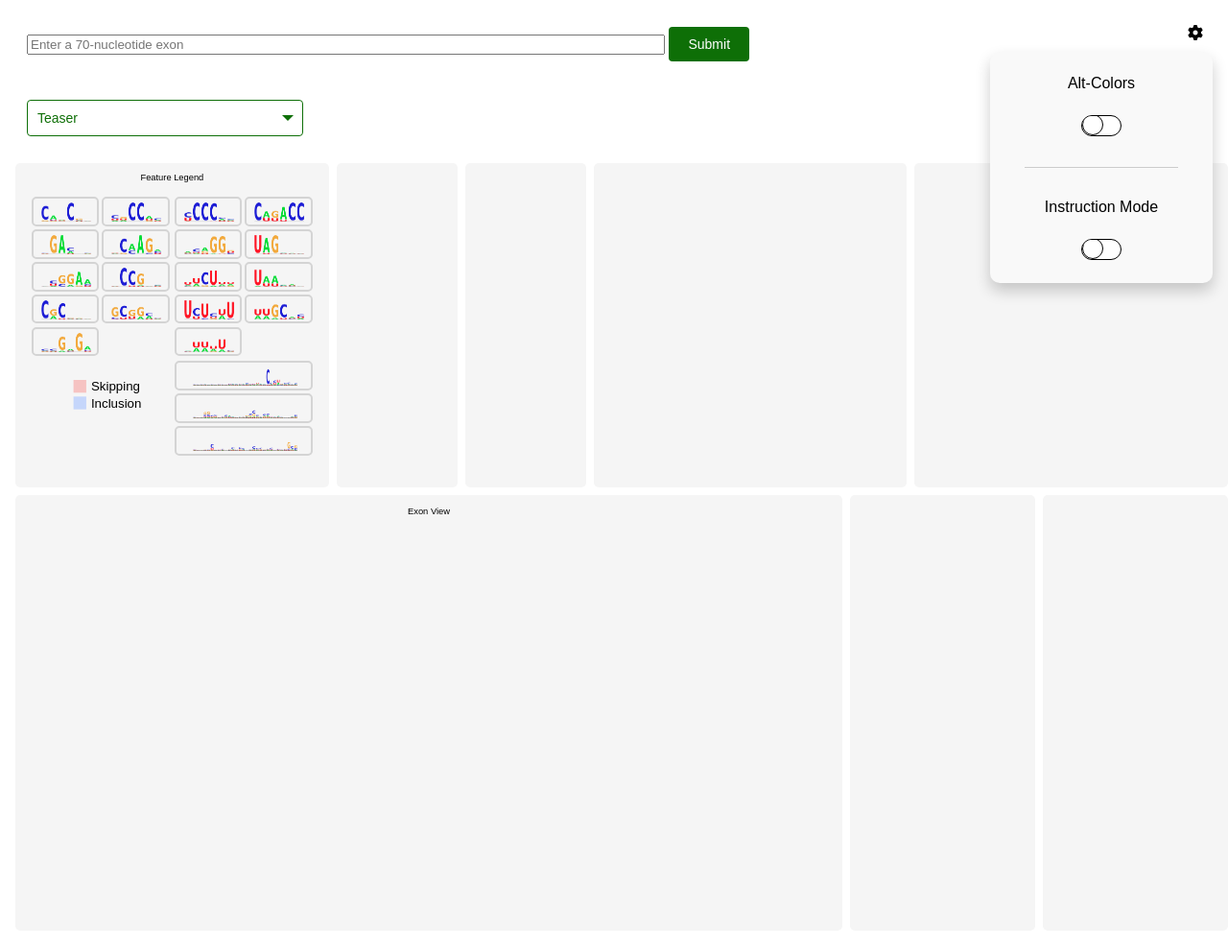
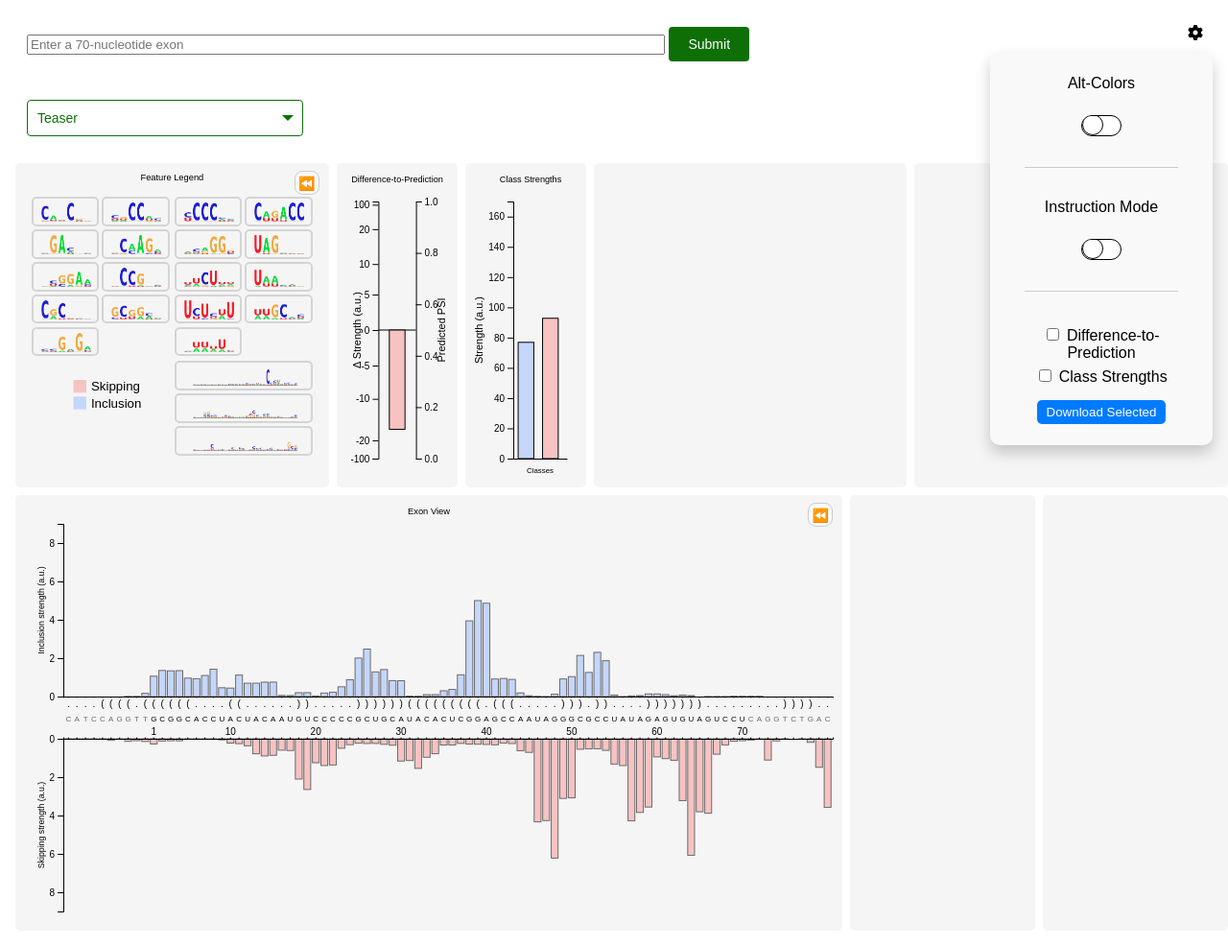
Before and after one commit to Liao-Group/interface-demo, a Flask app: page / in a window 1280 px wide, after a click that opens the changed part. Shown: the whole page at 96% size. Run offline with Flask 3, Linux system fonts and the light colour scheme; data that the repository does not hold is empty; some libraries are stand-ins or nearby versions.

Commit message:
adding the rewind button and starting to the set up the download

```diff
--- a/src/app.py
+++ b/src/app.py
@@ -34,7 +34,7 @@ def fetch_prediction_from_server(exon):
     """Attempt to fetch the prediction from the server, handle errors gracefully."""
     try:
         # change the http address once the ec2 server is up.
-        response = requests.post('http://127.0.0.1:5001/prediction', data={'exon': exon}, timeout=10)
+        response = requests.post('http://18.116.35.59:5000/prediction', data={'exon': exon}, timeout=10)
         response.raise_for_status()  # This will raise an HTTPError for bad responses (4XX, 5XX)
         return response.json()
     except requests.exceptions.RequestException as e:
@@ -66,6 +66,8 @@ def get_data():
     option = request.args.get('option', 'teaser_18')
 
     # Main logic to decide whether to use server or local file
+    if option in default_options:
+        return read_local_data(option)
     exon = get_default_exon(option)
     json_response = fetch_prediction_from_server(exon)
 
--- a/src/static/events.js
+++ b/src/static/events.js
@@ -3,6 +3,7 @@ let defaultSetting = "off";
 // toggle outline
 // also thinking on separating this
 // check for toggle state before refreshing
+
 
 document.addEventListener('DOMContentLoaded', function () {
   const toggleButton = document.getElementById('toggleButton');
@@ -44,9 +45,6 @@ document.addEventListener('DOMContentLoaded', function () {
   location.reload();
 });
 });
-
-
-
 
 // setting dropdown
 function toggleDropdown() {
@@ -129,3 +127,22 @@ async function fetchData(option) {
       console.error("Failed to fetch or parse data:", error);
   }
 }
+
+
+document.addEventListener("DOMContentLoaded", function() {
+document.getElementById("rewindButton1").addEventListener('click', function() {
+  resetGraph();
+});
+})
+
+document.addEventListener("DOMContentLoaded", function() {
+  document.getElementById("rewindButton2").addEventListener('click', function() {
+    resetGraph();
+  });
+  })
+
+
+document.addEventListener("DOMContentLoaded", function() {
+document.querySelector('.svg-select button').addEventListener('click', downloadSelectedSVGs);
+
+})
--- a/src/static/styles.css
+++ b/src/static/styles.css
@@ -229,6 +229,7 @@ html {
   padding: 0.75rem 1rem;
   text-decoration: none;
   display: block;
+  font-size: 12;
   }
   .divider {
   border: none;
@@ -237,3 +238,84 @@ html {
   margin: 1.25rem;
   width: 80%;
   }
+
+
+  .nucleotide-view {
+    position: relative;
+}
+
+.feature-legend-container {
+  position: relative;
+}
+
+.psi-view {
+  position: relative;
+}
+.rewindButton {
+    position: absolute;
+    top: 8px;
+    right: 10px;
+    padding: 8px 12px;
+    font-size: 14px; /* Adjust the size of the arrow */
+    color: #333; /* Arrow color */
+    background-color: #f8f9fa;
+    border: 1px solid #ccc;
+    border-radius: 33%; /* Makes the button circular */
+    cursor: pointer;
+    z-index: 10; /* Ensures the button is above the SVG */
+    display: flex;
+    align-items: center;
+    justify-content: center;
+    width: 25px; /* Fixed width */
+    height: 25px; /* Fixed height */
+    text-align: center;
+}
+
+#btn {
+  position: absolute;
+  bottom: 6px;
+  right: 8px;
+  padding: 8px 12px;
+  font-size: 16px; /* Adjust the size of the arrow */
+  color: #fff;
+  background-color: #007bff;
+  border: none;
+  border-radius: 33%;  /* Fully rounded borders to form a circle */
+  cursor: pointer;
+  transition: background-color 0.3s;
+  display: flex;
+  width: 20px; /* Fixed width */
+  height: 20px; /* Fixed height */
+  align-items: center;
+  justify-content: center;
+  text-decoration: none;  /* Removes underline if used within <a> tags */
+  outline: none;  /* Removes focus outline for a cleaner look */
+}
+
+#downloadButton:hover {
+  background-color: #0056b3;
+}
+
+
+.svg-select {
+  padding: 10px;
+}
+
+.svg-select label {
+  display: block;
+  margin: 5px 0;
+}
+
+.svg-select button {
+  margin-top: 10px;
+  padding: 5px 10px;
+  background-color: #007bff;
+  color: white;
+  border: none;
+  border-radius: 5px;
+  cursor: pointer;
+}
+
+.svg-select button:hover {
+  background-color: #0056b3;
+}
--- a/src/static/utils.js
+++ b/src/static/utils.js
@@ -334,3 +334,77 @@ legend.append('text')
   updateSVGs("div.svg-grid-long-skipping", ".feature-long-svg", newImagesData.longSkipping, [skipping_color, skipping_highlight_color]);
 
 }
+
+
+function downloadSVGAsPNG(svgElement, filename) {
+  var serializer = new XMLSerializer();
+  var svgStr = serializer.serializeToString(svgElement);
+
+  // Create a new Blob URL for the image
+  var img = new Image();
+  var svgBlob = new Blob([svgStr], {type: "image/svg+xml;charset=utf-8"});
+  var url = URL.createObjectURL(svgBlob);
+  img.onload = function() {
+      // Scale factor to improve image quality
+      var scaleFactor = 2; // Increase this factor for higher quality
+
+      // Create a canvas
+      var canvas = document.createElement("canvas");
+      canvas.width = svgElement.clientWidth * scaleFactor;
+      canvas.height = svgElement.clientHeight * scaleFactor;
+      var ctx = canvas.getContext("2d");
+
+      // Set background to white
+      ctx.fillStyle = "#FFFFFF";
+      ctx.fillRect(0, 0, canvas.width, canvas.height);
+
+      // Ensure the drawing scales correctly
+      ctx.scale(scaleFactor, scaleFactor);
+
+      // Draw the image onto the canvas
+      ctx.drawImage(img, 0, 0);
+
+      // Convert canvas to a PNG URL
+      var pngUrl = canvas.toDataURL("image/png");
+
+      // Create a link to download the PNG
+      var link = document.createElement("a");
+      link.href = pngUrl;
+      link.download = filename + ".png";
+      document.body.appendChild(link);
+      link.click();
+      document.body.removeChild(link);
+
+      // Clean up the blob URL
+      URL.revokeObjectURL(url);
+  };
+
+  img.src = url;
+}
+
+
+function downloadSelectedSVGs() {
+  console.log('here')
+  var checkboxes = document.querySelectorAll('.svg-checkbox:checked');
+  checkboxes.forEach(function(checkbox) {
+      var svgElement = document.querySelector("svg."+checkbox.value);
+      console.log(svgElement)
+      if (svgElement) {
+          downloadSVGAsPNG(svgElement, checkbox.value);
+      }
+      svgElement = ''
+  });
+}
+
+
+function resetGraph() {
+  console.log('Graph has been reset to initial state.');
+  nucleotideView(Data.sequence, Data.structs, Data.nucleotide_activations);
+  hierarchicalBarChart(Data, Data.feature_activations);
+  featureSelection(null, Data);
+  d3.select("svg.feature-view-2").selectAll("*").remove();
+  d3.select("svg.feature-view-3").selectAll("*").remove();
+  selectedBar = null;
+  selectedFeatureBar = null;
+  resetHighlight();
+}
--- a/src/templates/index.html
+++ b/src/templates/index.html
@@ -12,7 +12,7 @@
   <!-- CSS style -->
   <link rel="stylesheet" href="static/styles.css">
   <link rel="stylesheet" href="https://cdnjs.cloudflare.com/ajax/libs/font-awesome/6.1.1/css/all.min.css">
-
+  <!-- <link rel="stylesheet" href="https://cdnjs.cloudflare.com/ajax/libs/font-awesome/4.7.0/css/font-awesome.min.css"> -->
 </head>
 
 <body>
@@ -66,11 +66,22 @@
         <a href="#">Instruction Mode</a>
         <button class="toggleButton" id="toggleButton">
           <div class="toggleSwitchCircle" id="toggleSwitchCircle"></div>
+        </button>
+        <hr class="divider"> <!-- Divider for the new section -->
+        <div class="svg-select">
+            <label><input type="checkbox" class="svg-checkbox" value="psi-view"> Difference-to-Prediction </label>
+            <label><input type="checkbox" class="svg-checkbox" value="feature-view-1"> Class Strengths</label>
+            <!-- <label><input type="checkbox" class="svg-checkbox" value="svg3"> SVG 3</label> -->
+            <!-- Add more checkboxes as needed -->
+            <button>Download Selected</button>
+        </div>
+
     </div>
 </div>
 
   <div class="grid-container">
     <div class="psi-view" id = "psi-view">
+      <!-- <button id="downloadButton">⭳</button> -->
       <svg class="psi-view" preserveAspectRatio="xMidYMid meet"></svg>
     </div>
     <div class="feature-view-1">
@@ -83,6 +94,7 @@
       <svg class="feature-view-3" width="100%" height="100%"></svg>
     </div>
     <div class="feature-legend-container">
+      <button id="rewindButton1" class="rewindButton">&#9194;</button>
       <div class="feature-legend-title">Feature Legend</div>
       <div class="feature-legend-grids">
         <div class="feature-grids-wrapper">
@@ -99,6 +111,7 @@
     </div>
     <div class="nucleotide-view">
       <svg class="nucleotide-view" width="100%" height="100%"></svg>
+      <button id="rewindButton2" class="rewindButton">&#9194;</button>
     </div>
     <div class="nucleotide-sort">
       <svg class="nucleotide-sort" width="100%" height="100%"></svg>
```
